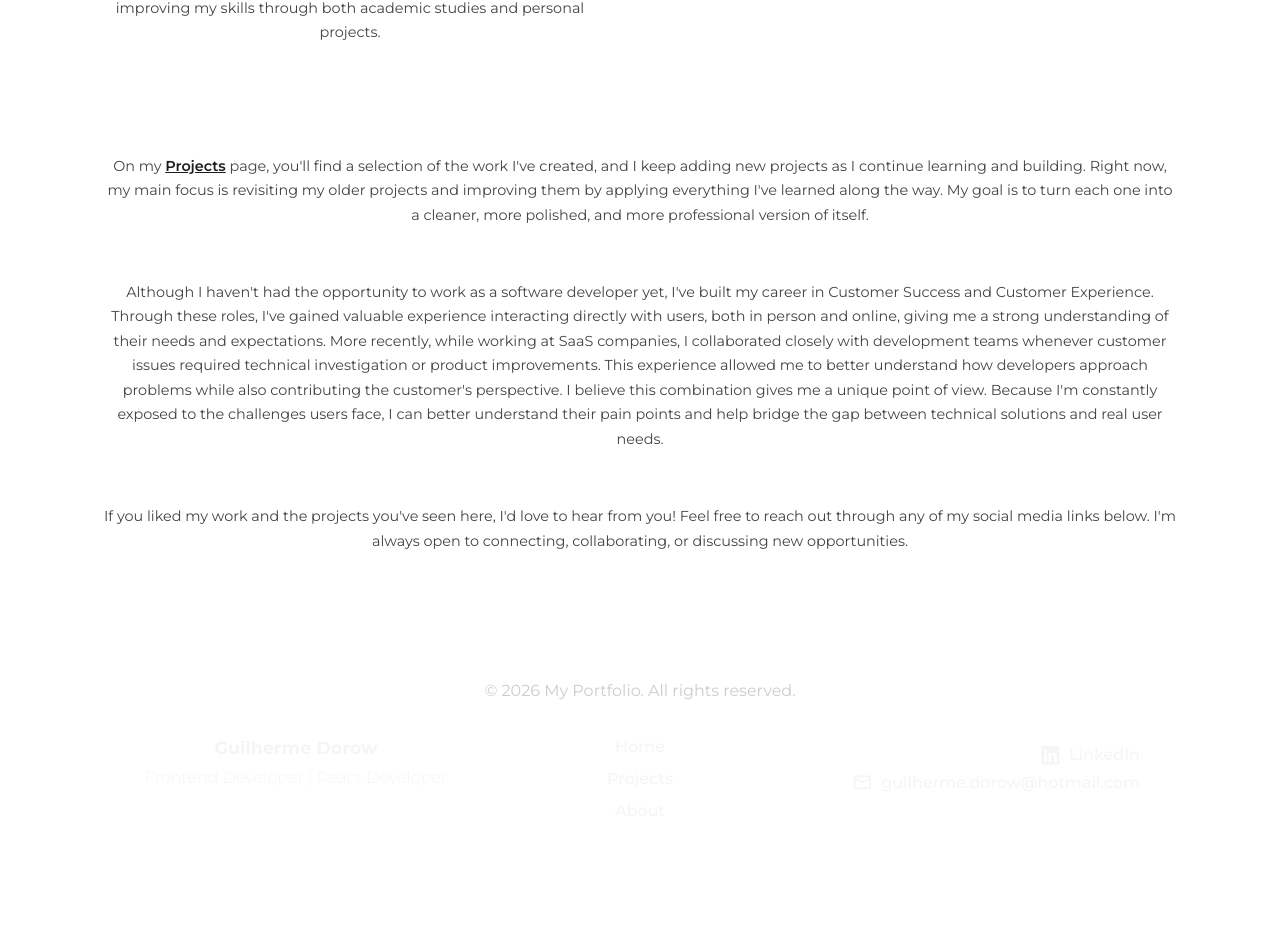
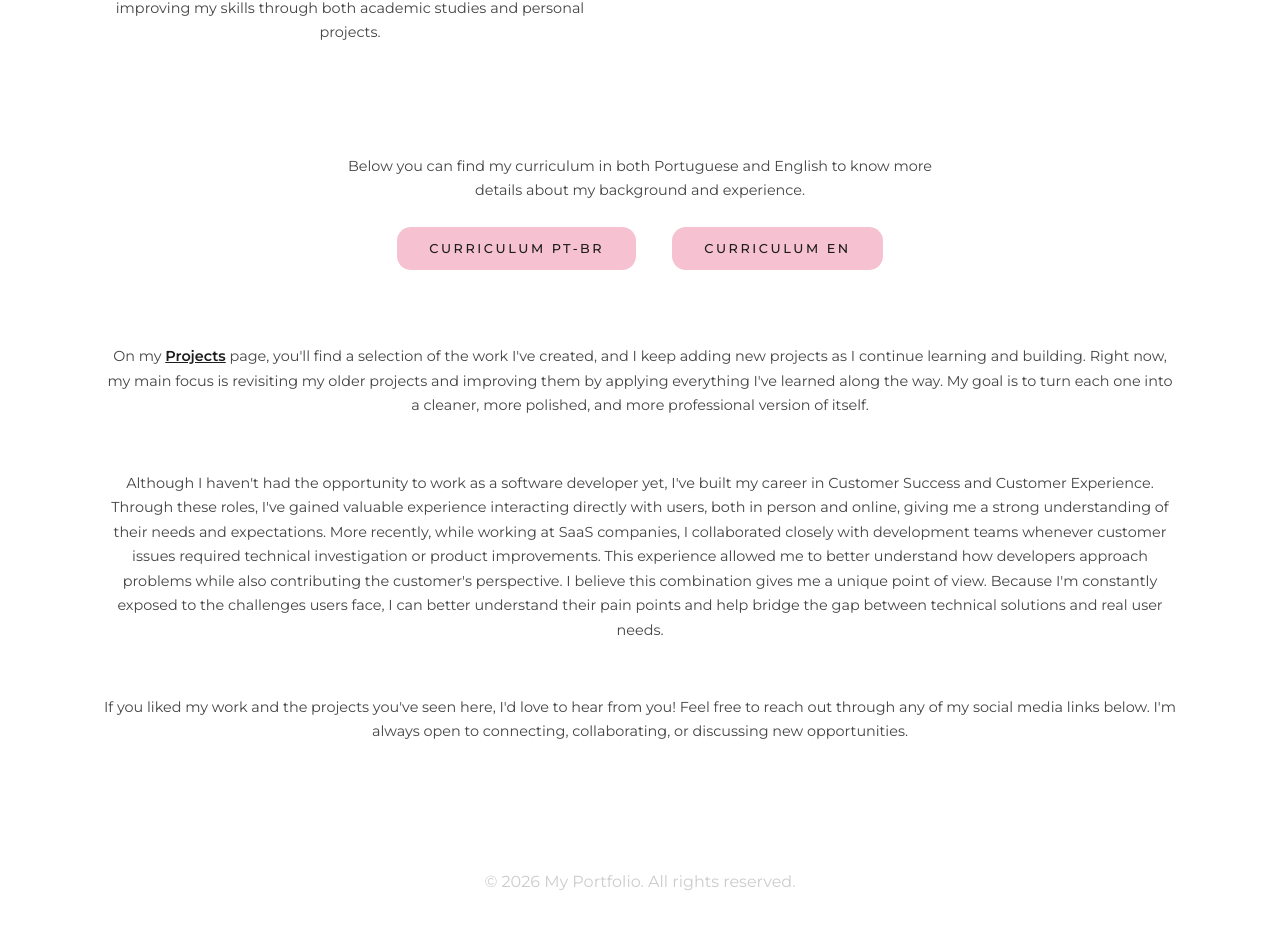
Before and after one commit to guizond/Portfolio, a React (Vite) app: page /about in a window 1280 px wide. Shown: the part 1359-2288 px from the top of the page. Before the commit the page ends 2206 px from the top, so only its background shows below. Built offline with nearby package versions, Linux system fonts and the light colour scheme.

Commit message:
Add cv section in the about page

```diff
--- a/src/pages/About/About.css
+++ b/src/pages/About/About.css
@@ -138,3 +138,70 @@
 .link:hover {
   text-decoration: underline;
 }
+
+/* =====================
+   CURRICULUM SECTION
+===================== */
+
+.cv-download {
+  max-width: 900px;
+  margin: 80px auto 60px;
+  text-align: center;
+  display: flex;
+  flex-direction: column;
+  align-items: center;
+  gap: 10px;
+}
+
+.curriculum-text {
+  font-size: 0.9rem;
+  line-height: 1.7;
+  color: #444;
+  max-width: 600px;
+}
+
+.curriculum-buttons {
+  display: flex;
+  gap: 36px;
+  flex-wrap: wrap;
+  justify-content: center;
+}
+
+.curriculum-button {
+  border: none;
+  background: #f6c1d1;
+  color: #1c1c1c;
+  padding: 14px 32px;
+  border-radius: 14px;
+  font-size: 0.8rem;
+  letter-spacing: 0.2em;
+  font-weight: 500;
+  text-transform: uppercase;
+  cursor: pointer;
+  transition: transform 0.2s ease, box-shadow 0.2s ease;
+}
+
+.curriculum-button:hover {
+  transform: translateY(-2px);
+  box-shadow: 0 8px 20px rgba(0, 0, 0, 0.1);
+}
+
+.curriculum-button:focus {
+  outline: none;
+}
+
+.curriculum-button:focus-visible {
+  outline: 2px solid #4dabf7;
+  outline-offset: 2px;
+}
+
+@media (max-width: 480px) {
+  .curriculum-buttons {
+    flex-direction: column;
+    width: 100%;
+  }
+
+  .curriculum-button {
+    width: 100%;
+  }
+}
--- a/src/pages/About/About.tsx
+++ b/src/pages/About/About.tsx
@@ -40,6 +40,20 @@ export default function About() {
                 </div>
             </div>
 
+            <div className="cv-download">
+                <p className="curriculum-text">Below you can find my curriculum in both Portuguese and English to know more details about my background and experience.</p>
+
+                <div className="curriculum-buttons">
+                    <a href="/DEV-GuilhermeDorow-PT-BR.pdf" target="_blank" rel="noopener noreferrer">
+                        <button className="curriculum-button">Curriculum PT-BR</button>
+                    </a>
+
+                    <a href="/DEV-GuilhermeDorow-PT-BR.pdf" target="_blank" rel="noopener noreferrer">
+                        <button className="curriculum-button">Curriculum EN</button>
+                    </a>
+                </div>
+            </div>
+
             <div className="bottom-text">
                 <p>
                     On my <Link to="/projects" className="link">Projects</Link> page, you'll find a selection of the work I've created, and I keep adding new projects as I continue learning and building.
--- a/src/pages/Projects/Projects.tsx
+++ b/src/pages/Projects/Projects.tsx
@@ -28,14 +28,7 @@ const projects: Project[] = [
       password: "123456",
     },
     images: [loginPage, homePage, projectsPage],
-  },
-  {
-    id: 2,
-    title: "Portfolio",
-    description:
-      "Lorem ipsum dolor sit amet, consectetur adipiscing elit. In quis porta elit, eu facilisis ipsum. Vestibulum pretium maximus mauris. Ut id ante ac est congue aliquet in eget. Vestibulum ultricies ac nisi ac gravida laoreet ex orci, id vestibulum sapien consectetur et. Aliquam quis ultricies orci, sit amet efficitur ante. Quisque faucibus vel lectus sed euismod.",
-    images: [],
-  },
+  }
 ];
 
 export default function Projects() {
```
Also changed, not shown: 1 other file (tests, documents, lock files or other folders).
